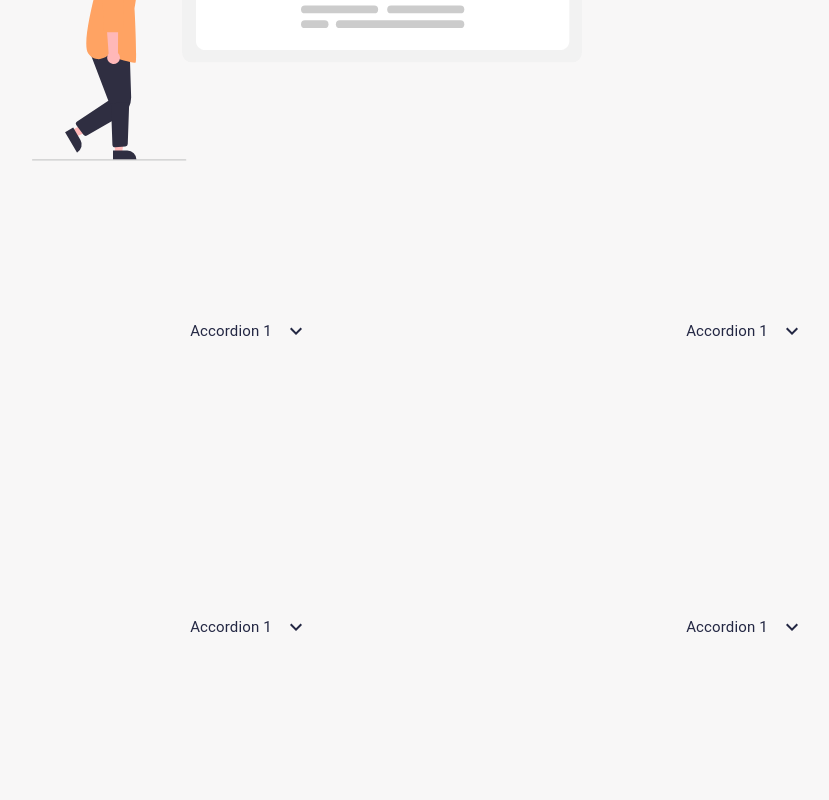
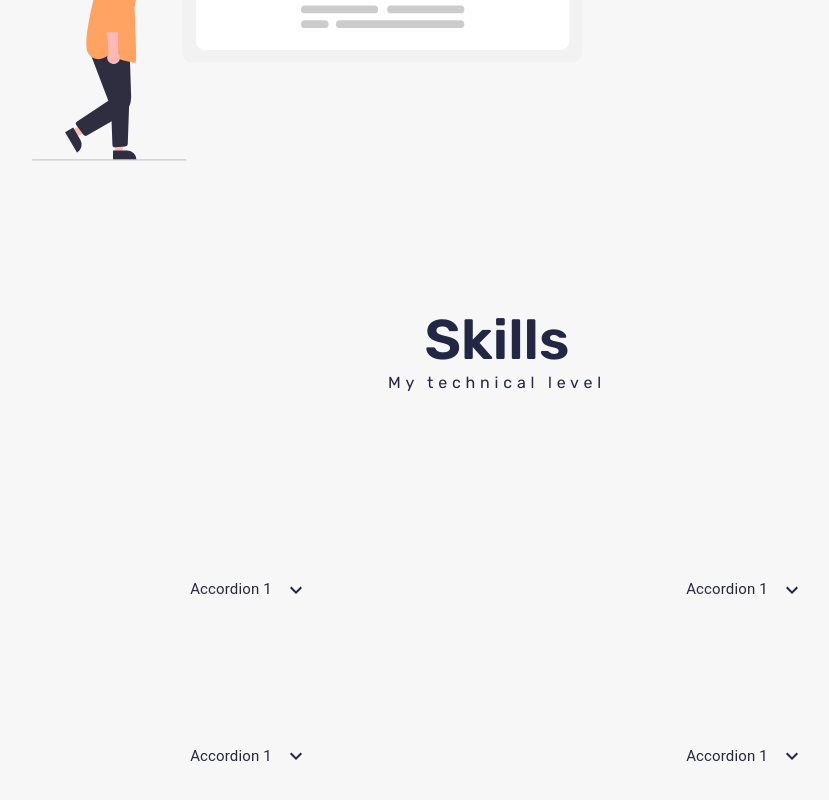
Before and after one commit to CabralArthur/React-Portfolio, a React (Create React App) app: page / in a window 1280 px wide. Shown: the part 1320-2120 px from the top of the page, without its empty margins (143-972 px from the left). Built offline with nearby package versions, Linux system fonts and the light colour scheme.

Commit message:
Creating Title

```diff
--- /dev/null
+++ b/src/Components/Title/Title.css
@@ -0,0 +1,21 @@
+.Title {
+  display: -webkit-box;
+  display: -ms-flexbox;
+  display: flex;
+  -ms-flex-wrap: wrap;
+      flex-wrap: wrap;
+  -webkit-box-orient: vertical;
+  -webkit-box-direction: normal;
+      -ms-flex-direction: column;
+          flex-direction: column;
+}
+.Title h1 {
+  font-size: 3.5rem;
+  font-weight: 600;
+}
+.Title h3 {
+  text-align: center;
+  font-size: 1rem;
+  font-weight: 400;
+  letter-spacing: 0.3rem;
+}
--- a/src/Components/Title/Title.js
+++ b/src/Components/Title/Title.js
@@ -1,7 +1,17 @@
 import React from 'react'
+import './Title.css'
 
 const Title = (props) => {
-    return <h1>{props.texto}</h1>
+    return (
+    <div className='Title'>
+        <h1>
+            {props.titulo}
+        </h1>
+        <h3>
+            {props.subtitulo}
+        </h3>
+    </div>
+    )
 }
 
 export default Title
--- /dev/null
+++ b/src/Components/Title/Title.scss
@@ -0,0 +1,15 @@
+.Title{
+    display: flex;
+    flex-wrap: wrap;
+    flex-direction: column;
+    h1{
+        font-size: 3.5rem;
+        font-weight: 600;
+    }
+    h3{
+        text-align: center;
+        font-size: 1rem;
+        font-weight: 400;
+        letter-spacing: .3rem;
+    }
+}
```
